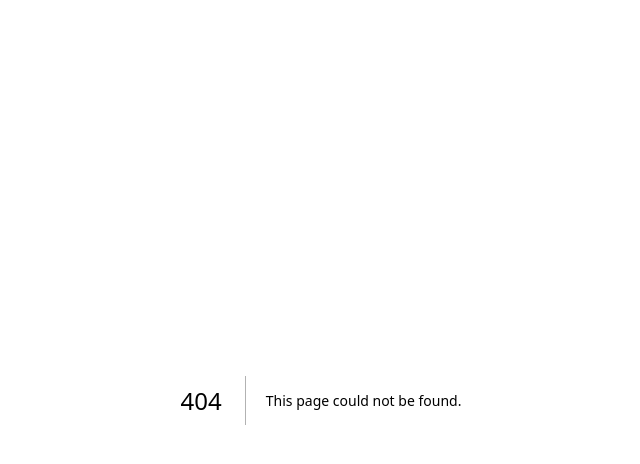
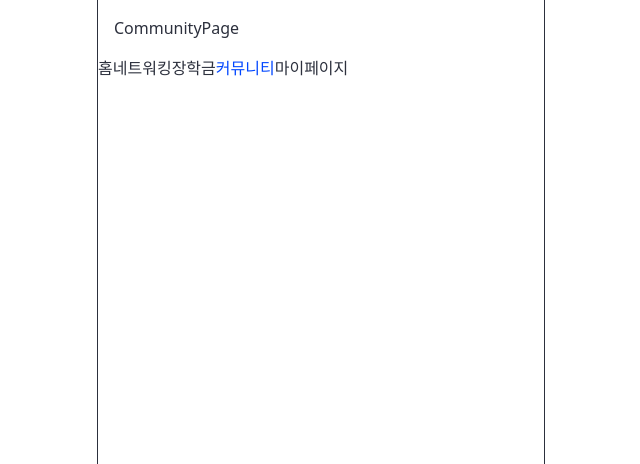
Before and after one commit to hyphens-shinhan/front-end, a Next.js app in the folder hyphens-shinhan/: page /community in a window 1280 px wide. Before the commit this address had no page. Shown: the top 464 px of the page, without its empty margins (319-959 px from the left). Built offline with nearby package versions, Linux system fonts and the light colour scheme; a web font is replaced by a local one.

Commit message:
feat: 홈 라우트 수정 및 탭 별 임시 페이지 생성

```diff
--- /dev/null
+++ b/hyphens-shinhan/src/app/(main)/community/page.tsx
@@ -0,0 +1,3 @@
+export default function CommunityPage() {
+    return <div>CommunityPage</div>;
+}
--- a/hyphens-shinhan/src/app/(main)/layout.tsx
+++ b/hyphens-shinhan/src/app/(main)/layout.tsx
@@ -1,12 +1,15 @@
+import BottomNav from "@/components/common/BottomNav";
 export default function MainLayout({
     children,
 }: {
     children: React.ReactNode;
 }) {
     return (
+
         <div className="mx-auto max-w-md min-h-screen border-x bg-white">
             {/* 나중에 여기에 <Header />나 <Navbar /> 추가 */}
             <main className="p-4">{children}</main>
+            <BottomNav />
         </div>
     );
 }
--- /dev/null
+++ b/hyphens-shinhan/src/app/(main)/mypage/page.tsx
@@ -0,0 +1,3 @@
+export default function MypagePage() {
+    return <div>MypagePage</div>;
+}
--- /dev/null
+++ b/hyphens-shinhan/src/app/(main)/network/page.tsx
@@ -0,0 +1,3 @@
+export default function NetworkPage() {
+    return <div>NetworkPage</div>;
+}
--- /dev/null
+++ b/hyphens-shinhan/src/app/(main)/scholarship/page.tsx
@@ -0,0 +1,3 @@
+export default function ScholarshipPage() {
+    return <div>ScholarshipPage</div>;
+}
--- /dev/null
+++ b/hyphens-shinhan/src/components/common/BottomNav.tsx
@@ -0,0 +1,24 @@
+'use client';
+import { ROUTES, NAV_ITEMS } from "@/constants";
+import Link from "next/link";
+import { usePathname } from "next/navigation";
+
+export default function BottomNav() {
+    const pathname = usePathname();
+
+    return (
+        <div>
+            {NAV_ITEMS.map((item) => {
+                const isActive =
+                    item.href === ROUTES.HOME.MAIN
+                        ? pathname === ROUTES.HOME.MAIN
+                        : pathname.startsWith(item.href);
+                return (
+                    <Link key={item.href} href={item.href}>
+                        {isActive ? <span className="text-primary">{item.label}</span> : item.label}
+                    </Link>
+                )
+            })}
+        </div>
+    );
+}
--- a/hyphens-shinhan/src/constants/routes/home.ts
+++ b/hyphens-shinhan/src/constants/routes/home.ts
@@ -1,4 +1,4 @@
 /** 홈 라우트 상수 */
 export const HOME_ROUTES = {
-    MAIN: '/home',
+    MAIN: '/',
 } as const;
```
Also changed, not shown: hyphens-shinhan/src/components/index.tsx (deleted).
